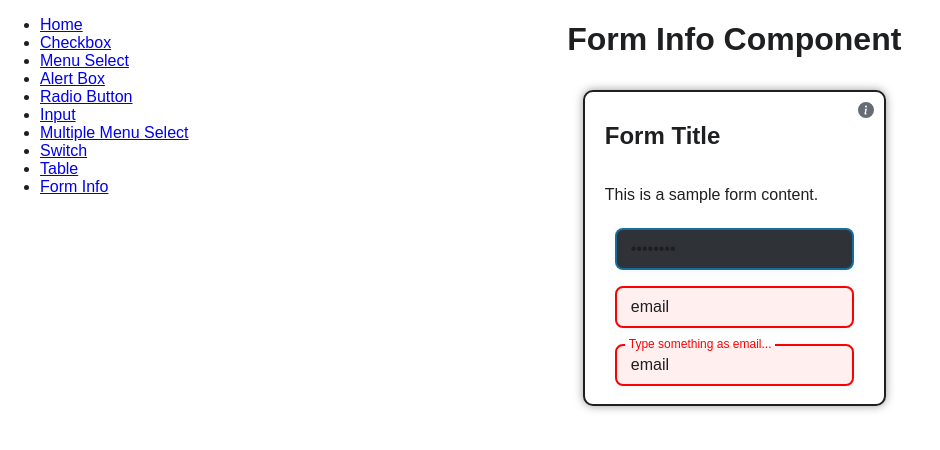
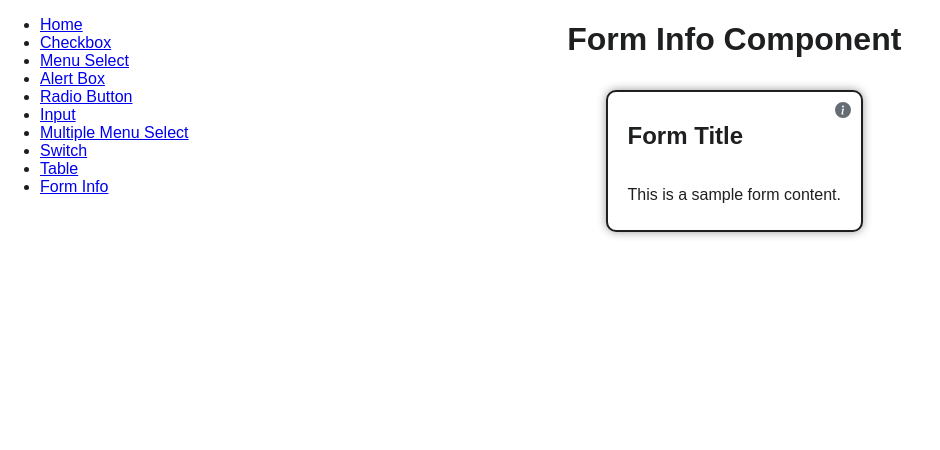
Before and after one commit to Azarta2Zygoto/useful-components, a Next.js app: page /useful-components/form in a window 1280 px wide. Shown: the top 450 px of the page, without its empty margins (0-940 px from the left). Built offline with nearby package versions, Linux system fonts and the light colour scheme.

Commit message:
Update page.tsx

```diff
--- a/src/app/form/page.tsx
+++ b/src/app/form/page.tsx
@@ -17,36 +17,6 @@ export default function FormPage() {
             >
                 <h2>Form Title</h2>
                 <p>This is a sample form content.</p>
-                <InputInfo
-                    label="Input with Info"
-                    type="password"
-                    tooltip
-                    id="input-with-info"
-                    value="password"
-                    placeholder="Type something as password..."
-                    maxLength={20}
-                    show={infoVisible}
-                    getChange={(val) => console.log(val)}
-                />
-                <InputInfo
-                    label="Input with Info"
-                    type="email"
-                    id="input-with-info-email"
-                    value="email"
-                    placeholder="Type something as email..."
-                    show={infoVisible}
-                    getChange={(val) => console.log(val)}
-                />
-                <InputInfo
-                    label="Input with Info"
-                    type="email"
-                    id="input-with-info-email-2"
-                    value="email"
-                    floatingLabel
-                    placeholder="Type something as email..."
-                    show={infoVisible}
-                    getChange={(val) => console.log(val)}
-                />
             </FormInfo>
         </main>
     );
```
